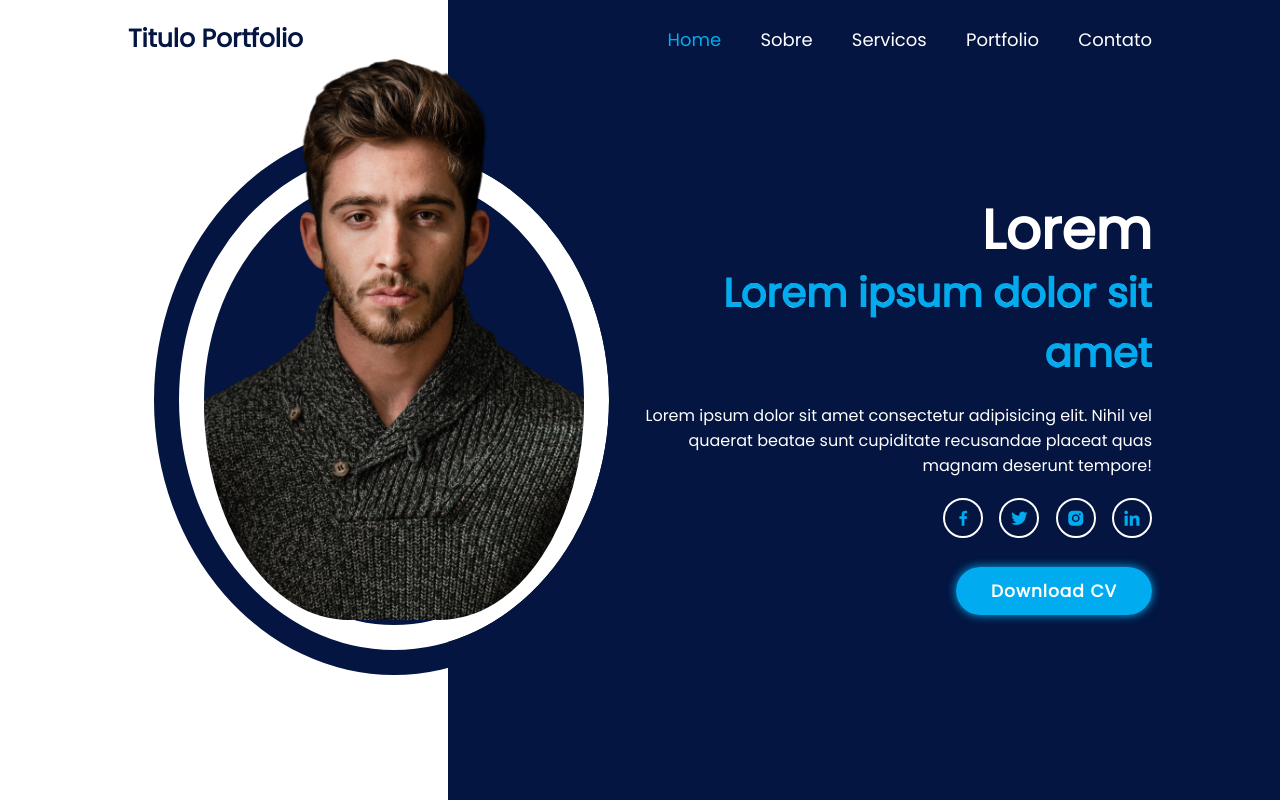
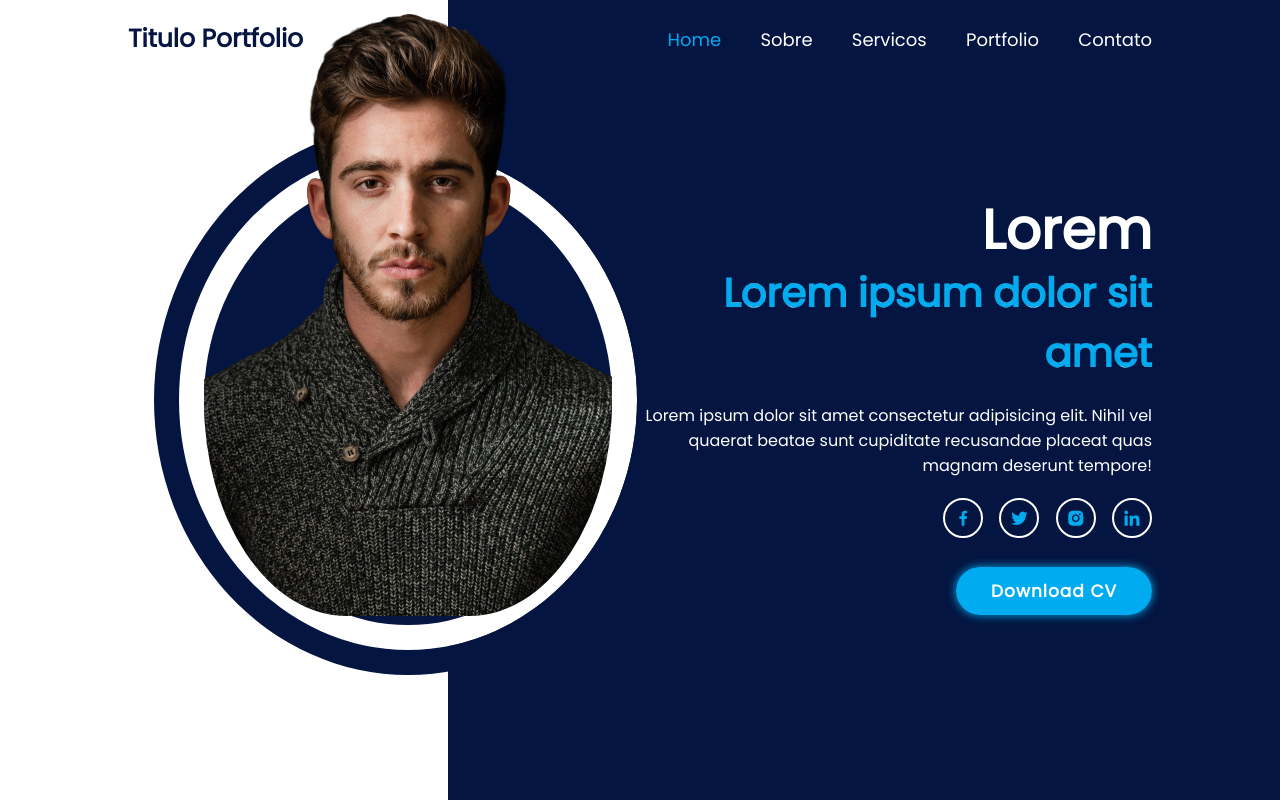
Before and after one commit to LidoFen/Portfolio_Website_Tutorial, a plain HTML site: page index.html in a window 1280 px wide. Drawn offline with nearby package versions, Linux system fonts and the light colour scheme.

Commit message:
portrait sizing adjustments

```diff
--- a/assets/css/style.css
+++ b/assets/css/style.css
@@ -66,10 +66,9 @@
 
 .home-image img {
     position: relative;
-    bottom: 65px;
-    max-width: 380px;
-    border-bottom-right-radius: 38%;
-    border-bottom-left-radius: 38%;
+    bottom: 90px;
+    border-bottom-right-radius: 35%;
+    border-bottom-left-radius: 35%;
 }
 
 .home-content {
```
